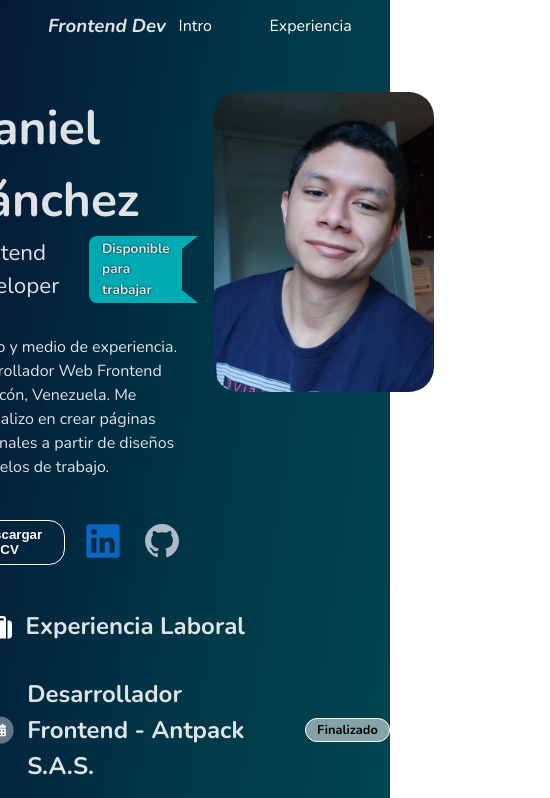
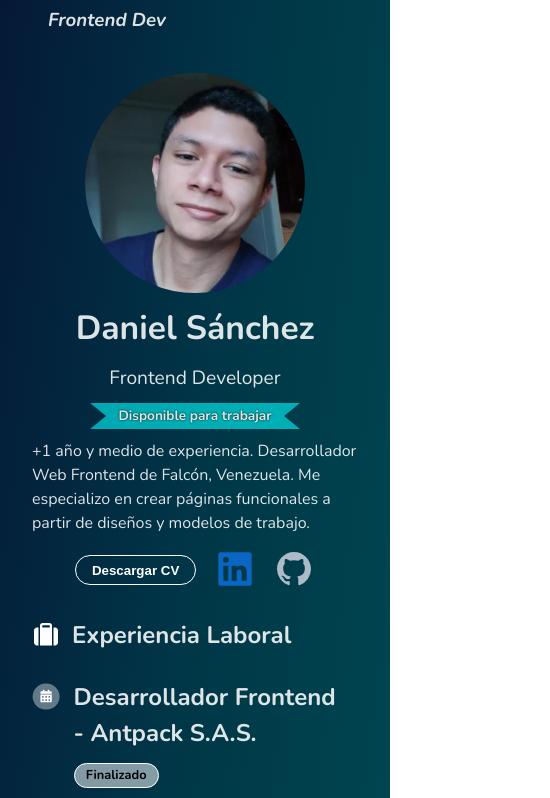
Before and after one commit to dsanchez27c/danielsc-portfolio, a React (Vite) app: page / in a window 390 px wide. Shown: the top 798 px of the page, 550 px wide, since content can reach past the window. Built offline with nearby package versions, Linux system fonts and the light colour scheme.

Commit message:
:lipstick: Adding responsive.

```diff
--- a/src/components/content/Content.tsx
+++ b/src/components/content/Content.tsx
@@ -1,5 +1,6 @@
 import 'src/styles/components/content/contentStyle.css';
-import UserImage from 'src/assets/user-img.webp';
+import UserImage from 'src/assets/user-img-sq.webp';
+// import UserImage from 'src/assets/user-img.webp';
 
 import Experience from 'src/components/experience/Experience';
 import MyTitle from 'src/components/myTitle/MyTitle';
--- a/src/components/myTitle/MyTitle.tsx
+++ b/src/components/myTitle/MyTitle.tsx
@@ -21,9 +21,11 @@ function MyTitle({ name, intro, openToWork, image }: MyTitleInterface) {
 						Frontend Developer{' '}
 						{openToWork ? (
 							<span className="badge">
+								<span className="triangle-l triangle-top-l"></span>
+								<span className="triangle-l triangle-bot-l"></span>
 								Disponible para trabajar
-								<span className="triangle triangle-top"></span>
-								<span className="triangle triangle-bot"></span>
+								<span className="triangle-r triangle-top-r"></span>
+								<span className="triangle-r triangle-bot-r"></span>
 							</span>
 						) : (
 							<>Already working!</>
--- a/src/styles/components/content/contentStyle.css
+++ b/src/styles/components/content/contentStyle.css
@@ -1,4 +1,18 @@
 .content-main-pf {
-  /* background-color: #545454; */
-  width: 100%;
+	width: 100%;
+	padding: 0;
 }
+
+@media screen and (max-width: 920px) {
+	.content-main-pf {
+		width: auto;
+		padding: 0rem 2rem;
+	}
+}
+
+/* @media screen and (max-width: 770px) {
+	.content-main-pf {
+		width: auto;
+		padding: 0rem 2rem;
+	}
+} */
--- a/src/styles/components/expBoxShow/ExpBoxShowStyle.css
+++ b/src/styles/components/expBoxShow/ExpBoxShowStyle.css
@@ -64,3 +64,25 @@ h2 {
 .experience-info .experience-description {
 	text-wrap: pretty;
 }
+
+@media screen and (max-width: 740px) {
+	.experience-container {
+		max-width: 28rem;
+	}
+
+	.experience-container .title-info-container .experience-title {
+		flex-direction: column;
+		align-items: flex-start;
+	}
+
+	.experience-container
+		.title-info-container
+		.experience-title
+		.experience-status {
+		margin: 0.75rem 0 0;
+	}
+
+	.experience-container .title-info-container .icon-container {
+		top: 16%;
+	}
+}
--- a/src/styles/components/experience/ExperienceStyle.css
+++ b/src/styles/components/experience/ExperienceStyle.css
@@ -10,7 +10,7 @@
 .experience-box-main .experience-box-container .experience-box-section-title {
 	margin-bottom: 2rem;
 	padding-left: 1.6rem;
-
+	line-height: 1;
 	position: relative;
 }
 
@@ -25,3 +25,9 @@
 	width: 24px;
 	height: 24px;
 }
+
+@media screen and (max-width: 740px) {
+	.experience-box-main {
+		padding: 0rem 0.9rem;
+	}
+}
--- a/src/styles/components/footer/FooterStyle.css
+++ b/src/styles/components/footer/FooterStyle.css
@@ -17,7 +17,7 @@ footer article {
 }
 
 footer article section {
-	width: 255px;
+	/* width: 255px; */
 	max-width: 255px;
 }
 
@@ -70,15 +70,13 @@ footer article section:last-child h4 a span {
 	width: 24px;
 }
 
-/* footer article section:last-child .social-media-btn-footer {
-	background-color: #0a264e;
-	border: none;
-	display: flex;
-	place-items: center;
-	border-radius: 4px;
-	padding-top: 5px;
-} */
-
 footer h4 {
 	text-align: center;
 }
+
+@media screen and (max-width: 470px) {
+	footer article {
+		gap: 10px;
+		margin: 0;
+	}
+}
--- a/src/styles/components/header/HeaderStyle.css
+++ b/src/styles/components/header/HeaderStyle.css
@@ -114,3 +114,9 @@
 	width: 100%;
 	background-color: #2daca8;
 }
+
+@media screen and (max-width: 640px) {
+	.header-container .header-article .header-nav {
+		display: none;
+	}
+}
--- a/src/styles/components/myTitle/MyTitleStyle.css
+++ b/src/styles/components/myTitle/MyTitleStyle.css
@@ -41,24 +41,43 @@
 	border-radius: 8px 0 0 8px;
 }
 
-.my-title-main .title-container .user-basic-info .job-dev .triangle {
+.my-title-main .title-container .user-basic-info .job-dev .triangle-l {
 	position: absolute;
-  right: -16px;
+	height: 0;
+	width: 0;
+
+	left: -16px;
+}
+
+.my-title-main .title-container .user-basic-info .job-dev .triangle-r {
+	position: absolute;
 	display: block;
 	height: 0;
 	width: 0;
+
+	right: -16px;
 }
 
-.my-title-main .title-container .user-basic-info .job-dev .triangle-top {
-  top: 0;
-  border-top: 13px solid #00ffff98;
-  border-right: 16px solid transparent;
+.my-title-main .title-container .user-basic-info .job-dev .triangle-top-l {
+	display: none;
 }
 
-.my-title-main .title-container .user-basic-info .job-dev .triangle-bot {
+.my-title-main .title-container .user-basic-info .job-dev .triangle-bot-l {
+	display: none;
+}
+
+.my-title-main .title-container .user-basic-info .job-dev .triangle-top-r {
+	top: 0;
+	border-right: 16px solid transparent;
+
+	border-top: 13px solid #00ffff98;
+}
+
+.my-title-main .title-container .user-basic-info .job-dev .triangle-bot-r {
 	bottom: 0;
+	border-right: 16px solid transparent;
+
 	border-bottom: 13px solid #00ffff98;
-  border-right: 16px solid transparent;
 }
 
 .my-title-main .title-container .user-basic-info {
@@ -136,8 +155,65 @@
 	transition: all 0.2s ease-out;
 }
 
+.my-title-main .title-container .user-img {
+	display: flex;
+}
+
 .my-title-main .title-container .user-img .img-unit {
-  height: 300px;
 	width: 220px;
-  border-radius: 25px;
+	border-radius: 50%;
+	margin: auto;
 }
+
+@media screen and (max-width: 740px) {
+	.my-title-main .title-container {
+		flex-direction: column-reverse;
+		gap: 10px;
+	}
+
+	.my-title-main .title-container .user-basic-info {
+		align-items: center;
+		gap: 10px;
+	}
+
+	.my-title-main .title-container .user-basic-info .name-dev {
+		font-size: 2.1rem;
+	}
+
+	.my-title-main .title-container .user-basic-info .resume {
+		max-width: 30rem;
+		margin: 0;
+	}
+
+	.my-title-main .title-container .user-basic-info .job-dev {
+		font-size: 1.2rem;
+		margin: 0;
+	}
+}
+
+@media screen and (max-width: 480px) {
+	.my-title-main .title-container .user-basic-info .job-dev {
+		flex-direction: column;
+		gap: 10px;
+	}
+
+	.my-title-main .title-container .user-basic-info .job-dev .badge {
+		border-radius: 0;
+	}
+
+	.my-title-main .title-container .user-basic-info .job-dev .triangle-top-l {
+		top: 0;
+
+		display: block;
+		border-left: 16px solid transparent;
+		border-top: 13px solid #00ffff98;
+	}
+
+	.my-title-main .title-container .user-basic-info .job-dev .triangle-bot-l {
+		bottom: 0;
+
+		display: block;
+		border-left: 16px solid transparent;
+		border-bottom: 13px solid #00ffff98;
+	}
+}
--- a/src/styles/components/projectBox/ProjectBoxStyle.css
+++ b/src/styles/components/projectBox/ProjectBoxStyle.css
@@ -1,5 +1,5 @@
 .project-article {
-	max-width: 48rem;
+	max-width: 50rem;
 	margin: 3% auto;
 }
 
@@ -45,3 +45,9 @@
 .project-article .project-tag-list .project-tag-list-el:hover {
 	background-color: #ffffff60;
 }
+
+@media screen and (max-width: 740px) {
+	.project-article {
+		max-width: 29rem;
+	}
+}
```
Also changed, not shown: src/components/headerMobile/HeaderMobile.tsx (added, +7 -0 lines), src/assets/user-img-sq.webp (added). Lines whose indentation alone changed are shown as unchanged.
